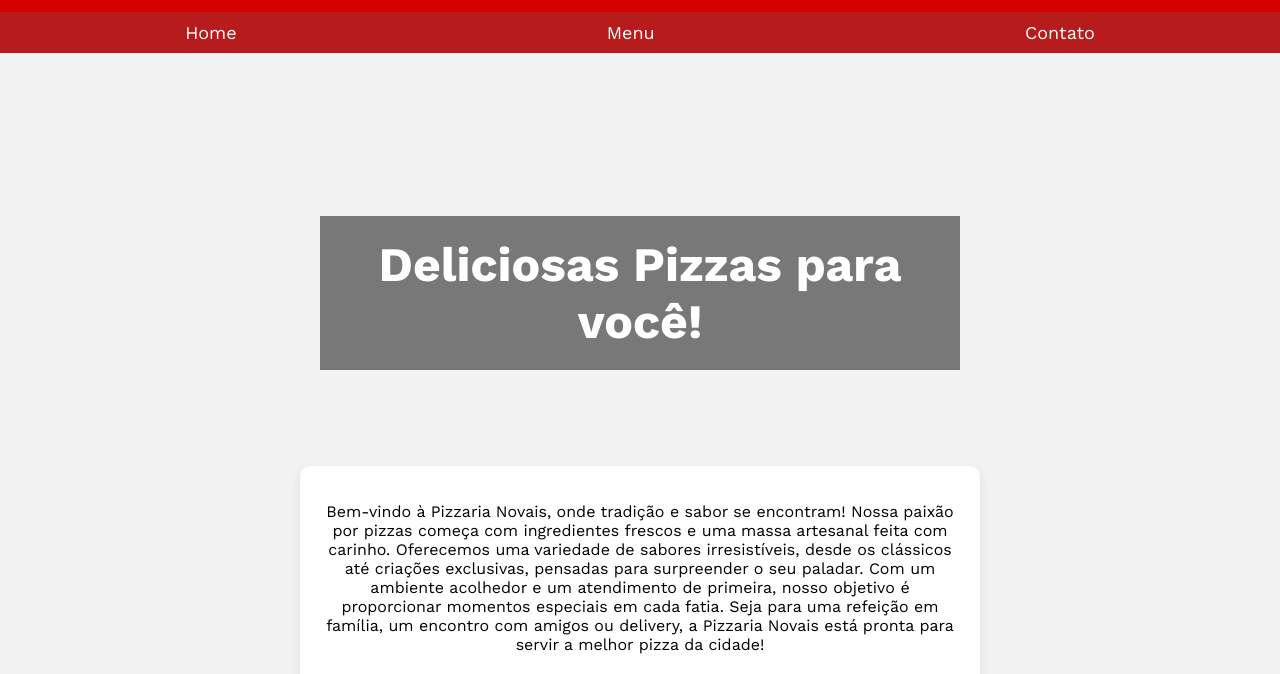
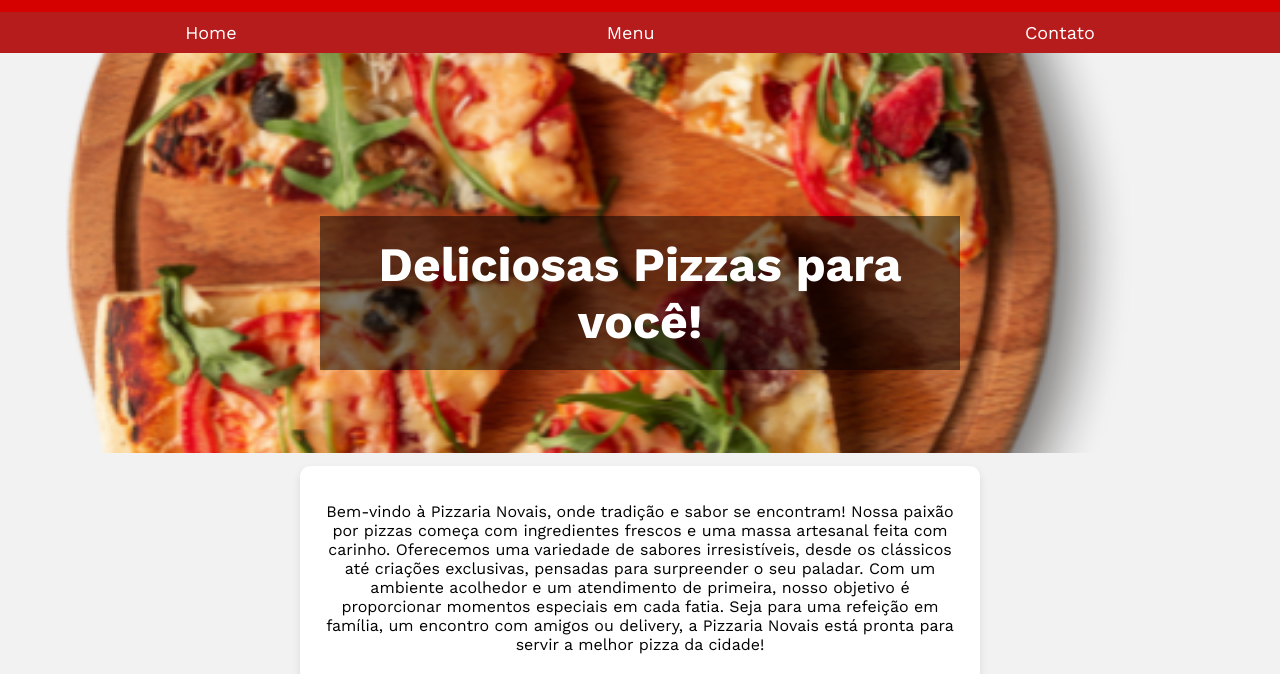
Before and after one commit to Satou000/pizzaria-novais, a plain HTML site: page index.html in a window 1280 px wide. Shown: the part 126-800 px from the top of the page. Drawn offline with nearby package versions, Linux system fonts and the light colour scheme; a web font is replaced by a local one.

Commit message:
adicionando um ../ no hero (css)

```diff
--- a/css/style.css
+++ b/css/style.css
@@ -49,7 +49,7 @@ nav a:hover {
 }
 
 .hero {
-  background-image: url("./imagens/pizza1.png");
+  background-image: url("../imagens/pizza1.png");
   border-radius: 10px;
   background-size: cover;
   background-position: center;
```
